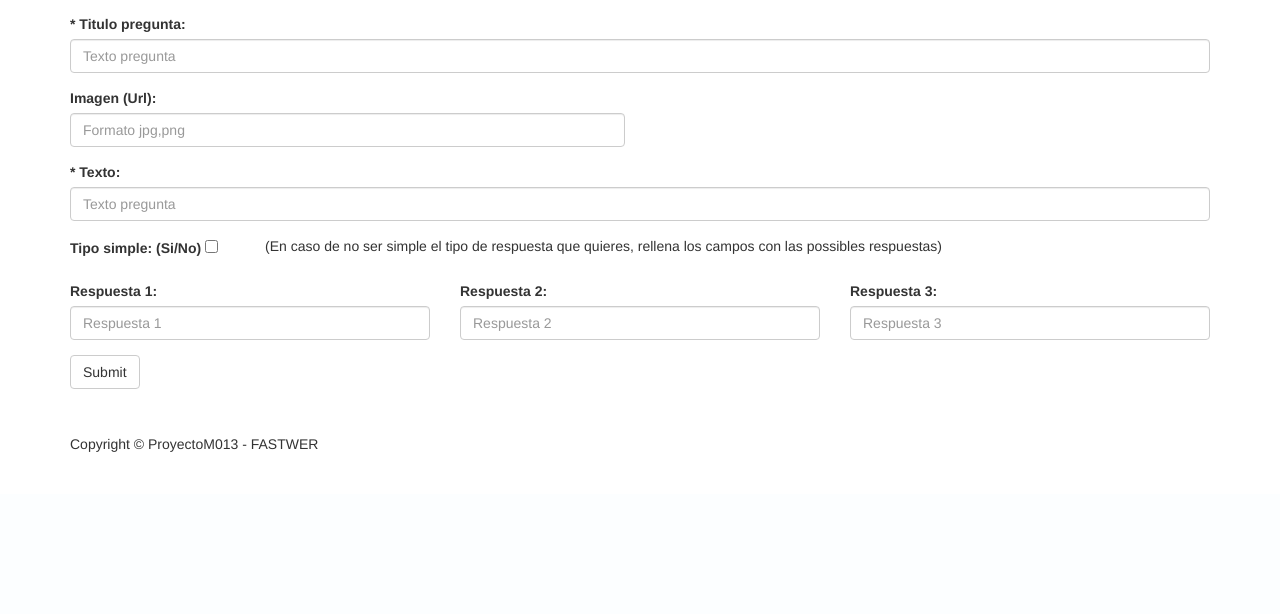
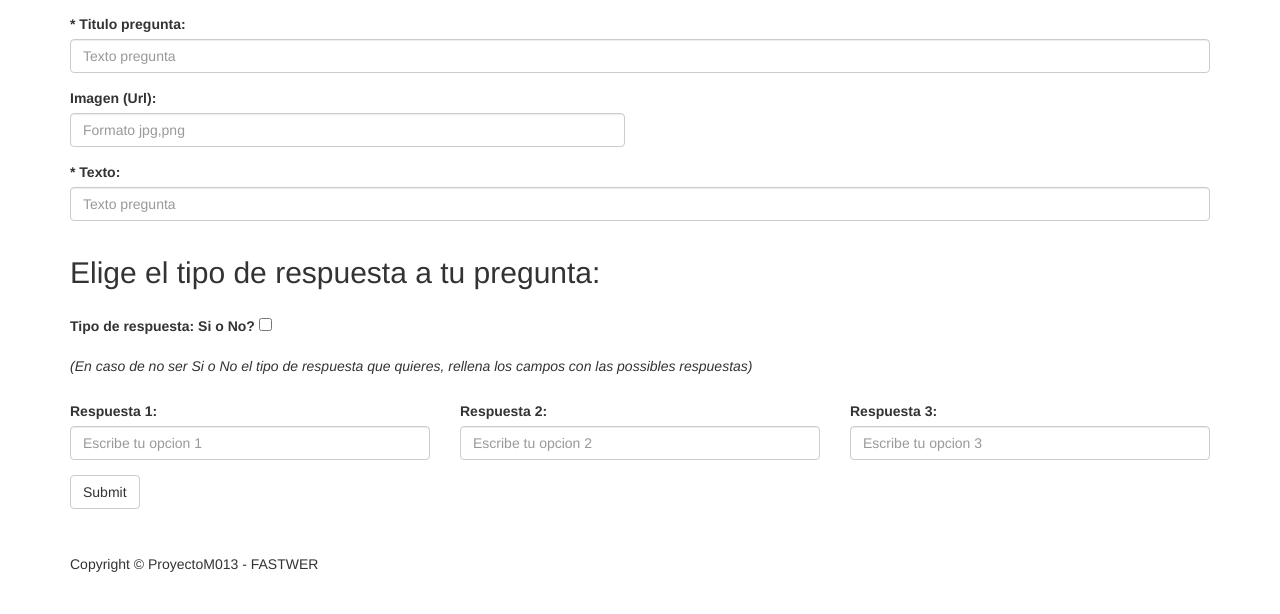
Before and after one commit to sitorzz/FastwerRepository, a PHP site: page /add_question.php in a window 1280 px wide. Shown: the part 403-1017 px from the top of the page. Before the commit the page ends 855 px from the top, so only its background shows below. Run offline with PHP 8.4, Linux system fonts and the light colour scheme; the visitor is signed in with stand-in values (Sample User, id 1); grey boxes labelled with a size stand in for pictures from a placeholder-image service; data that the repository does not hold is empty; some libraries are stand-ins or nearby versions.

Commit message:
Nueva visualización de añadir pregunta
Nuevo apartado misNotificaciones

```diff
--- a/Fastwer/add_question.php
+++ b/Fastwer/add_question.php
@@ -20,6 +20,7 @@ include "php/session.php";
 
     <!-- Custom CSS -->
     <link href="css/small-business.css" rel="stylesheet">
+    <link href="css/addquestion.css" rel="stylesheet">
 
     <!-- HTML5 Shim and Respond.js IE8 support of HTML5 elements and media queries -->
     <!-- WARNING: Respond.js doesn't work if you view the page via file:// -->
@@ -80,6 +81,12 @@ include "php/session.php";
 
         <!-- Heading Row -->
         <div class="row">
+            <div class="col-xs-12" id="respCorrecta">
+                <p>Pregunta añadida correctamente</p>
+            </div>
+            <div class="col-xs-12" id="respIncorrecta">
+                <p>No ha sido possible añadir la pregunta, intentelo de nuevo porfavor.</p>
+            </div>
             <div class="col-xs-12">
                 <img class="img-responsive img-rounded" src="http://placehold.it/1250x150" alt="">
             </div>
@@ -116,24 +123,31 @@ include "php/session.php";
 
               </br>
 
-              <div class="form-group col-xs-2">
-              	<label>Tipo simple: (Si/No)  </label>
+              <div class="form-group col-xs-12">
+              <h2>Elige el tipo de respuesta a tu pregunta:</h2>
+              </div>
+
+              <div class="form-group col-xs-12">
+                <label>Tipo de respuesta: Si o No?</label>
                 <input type="checkbox" name="respuestaSimpl">
               </div>
-              <div class="form-group col-xs-10">
-              <p>(En caso de no ser simple el tipo de respuesta que quieres, rellena los campos con las possibles respuestas)</p>
+
+              <div class="form-group col-xs-12">
+              <p><i>(En caso de no ser Si o No el tipo de respuesta que quieres, rellena los campos con las possibles respuestas)</i></p>
               </div>
+
+
               <div class="form-group col-md-4">
                 <label>Respuesta 1:</label>
-                <input type="textarea" class="form-control" placeholder="Respuesta 1" name="Resp1">
+                <input type="textarea" class="form-control" placeholder="Escribe tu opcion 1" name="Resp1">
               </div>
               <div class="form-group col-md-4">
                 <label>Respuesta 2:</label>
-                <input type="textarea" class="form-control" placeholder="Respuesta 2" name="Resp2">
+                <input type="textarea" class="form-control" placeholder="Escribe tu opcion 2" name="Resp2">
               </div>
               <div class="form-group col-md-4">
                 <label>Respuesta 3:</label>
-                <input type="textarea" class="form-control" placeholder="Respuesta 3" name="Resp3">
+                <input type="textarea" class="form-control" placeholder="Escribe tu opcion 3" name="Resp3">
               </div>
 
               <div class="form-group col-xs-12">
@@ -176,17 +190,16 @@ include "php/session.php";
 
 	        			}
 
-		                echo "<div class='col-xs-12'>
-		                		<p>Insert correcto</p>
-		                		</div>";
+
+                            echo "<script type='text/javascript'>document.getElementById('respCorrecta').style.display = 'inline';</script>";
 
 		            } else {
 
 
 
-		                echo "<div class='col-xs-12'>
-		                		<p>Insert incorrecto</p>
-		                		</div>";
+
+
+                                echo "<script type='text/javascript'>document.getElementById('respIncorrecta').style.display = 'inline';</script>";
 		            }
 
 
@@ -245,6 +258,9 @@ include "php/session.php";
     <!-- Bootstrap Core JavaScript -->
     <script src="js/bootstrap.min.js"></script>
 
+    <!-- Ponerlo en un archivo diferente-->
+
+
 </body>
 
 </html>
--- /dev/null
+++ b/Fastwer/css/addquestion.css
@@ -0,0 +1,9 @@
+#respCorrecta{
+
+    display : none;
+}
+
+#respIncorrecta{
+    display: none;
+    color: red;
+}
```
Also changed, not shown: Fastwer/misNotificaciones.php (added, +160 -0 lines).
